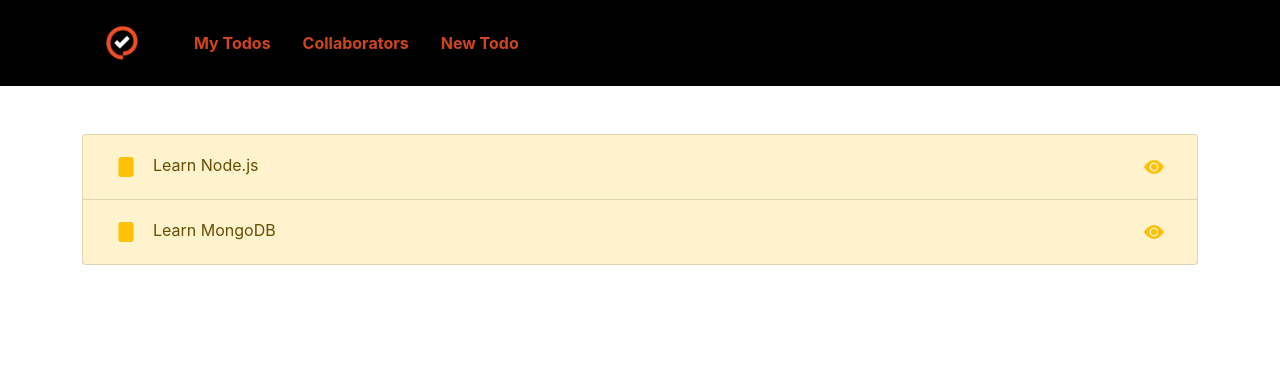
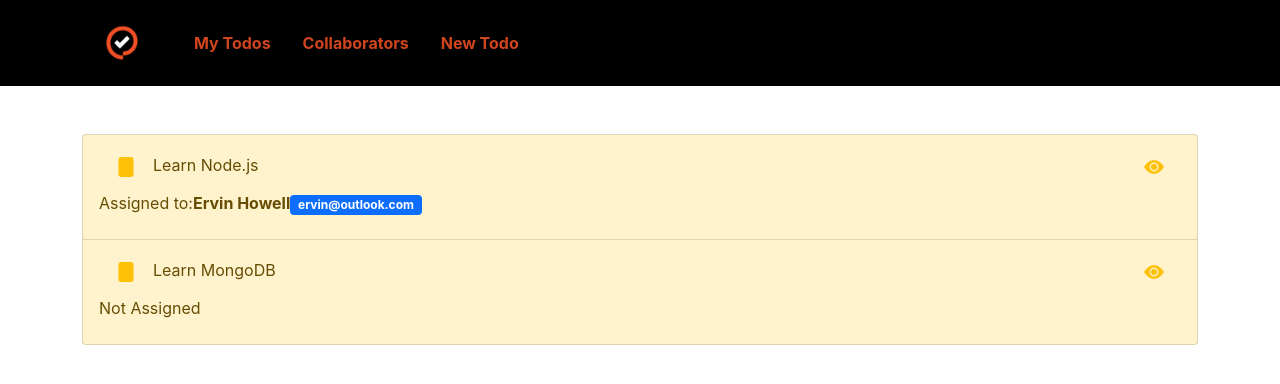
Before and after one commit to RahmaHafi/Retodux-app, a React (Create React App) app: page / in a window 1280 px wide. Shown: the top 384 px of the page. Built offline with nearby package versions, Linux system fonts and the light colour scheme.

Commit message:
Display assigned user

```diff
--- a/src/pages/Todos.js
+++ b/src/pages/Todos.js
@@ -1,6 +1,7 @@
 import React from 'react';
 import Container from 'react-bootstrap/Container';
 import ListGroup from 'react-bootstrap/ListGroup';
+import Badge from 'react-bootstrap/Badge';
 import { useSelector } from 'react-redux';
 // import DeleteModal from '../components/DeleteModal';
 
@@ -8,24 +9,40 @@ import { useSelector } from 'react-redux';
 
 function Todos(props) {
 
-    const todos=useSelector(state=>state.todos)
+    const todos = useSelector(state => state.todos)
+    const collaborators = useSelector(state => state.collaborators)
+
+
     return (
         <Container>
             <ListGroup className="mt-5" >
                 {
-                  todos.map((todo) => (
+                    todos.map((todo) => {
+                        const collaborator = collaborators.find((coll) => coll.id === todo.userId)
 
-                        <ListGroup.Item key={todo.id} variant="warning" className="d-flex justify-content-between ">
+                        return (
+                            <ListGroup.Item key={todo.id} variant="warning" className=" justify-content-between align-items-center  ">
+                                <div className=" d-flex justify-content-between">
                                     <div>
-                                <i className={`bi bi-file${todo.completed ?'-check':''}-fill btn text-warning btn-lg`} ></i>
+                                        <i className={`bi bi-file${todo.completed ? '-check' : ''}-fill btn text-warning btn-lg`} ></i>
                                         <span>{todo.title}</span>
                                     </div>
                                     <div>
                                         <i className="bi bi-eye-fill btn text-warning btn-lg" ></i>
                                     </div>
+                                </div>
+                                <div>
+                                    {collaborator
+                                        ? (<p>Assigned to:
+                                            <span className="fw-bold">{collaborator.name}</span>
+                                            <Badge bg="primary">{collaborator.email}</Badge>
+                                        </p>)
+                                        : (<p> Not Assigned</p>)
+                                    }
+                                </div>
                             </ListGroup.Item>
-
-                    ))
+                        )
+                    })
                 }
             </ListGroup>
         </Container>
```
Lines whose indentation alone changed are shown as unchanged.
